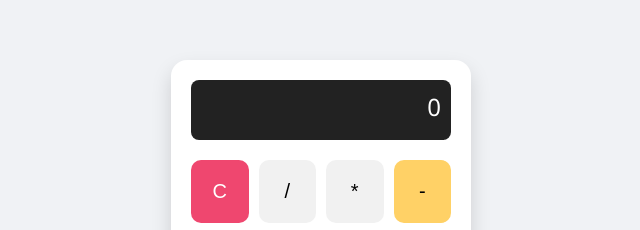
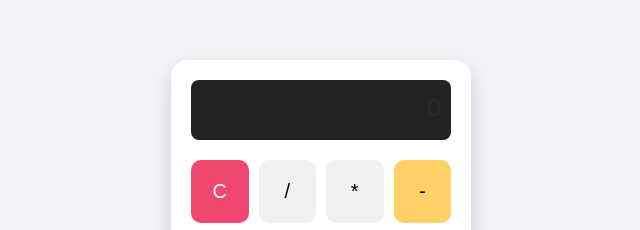
Before and after one commit to RajB-04/Web-App, a plain HTML site: page index.html in a window 1280 px wide. Shown: the part 111-341 px from the top of the page, 319-959 px from the left. Drawn offline with Linux system fonts and the light colour scheme.

```diff
--- a/index.html
+++ b/index.html
@@ -29,7 +29,7 @@
     .display {
       height: 60px;
       background: #222;
-      color: #fff;
+      color: #39343479;
       font-size: 24px;
       text-align: right;
       padding: 10px;
```
